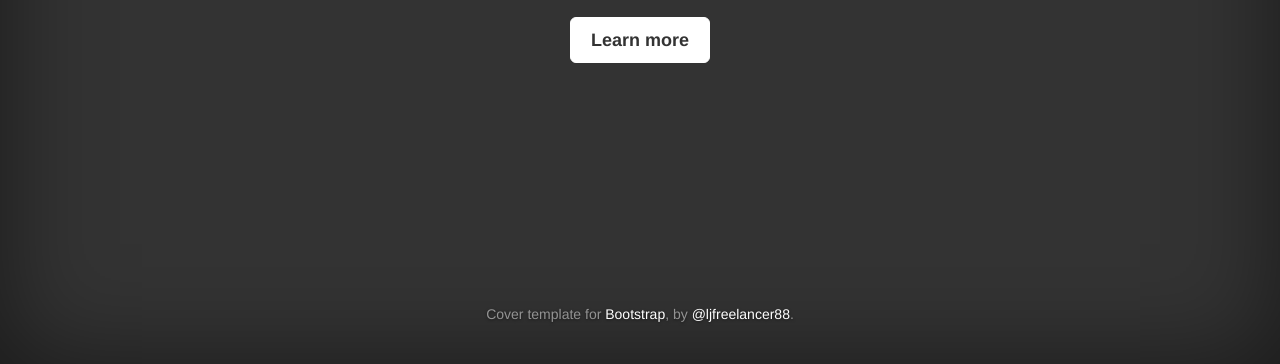
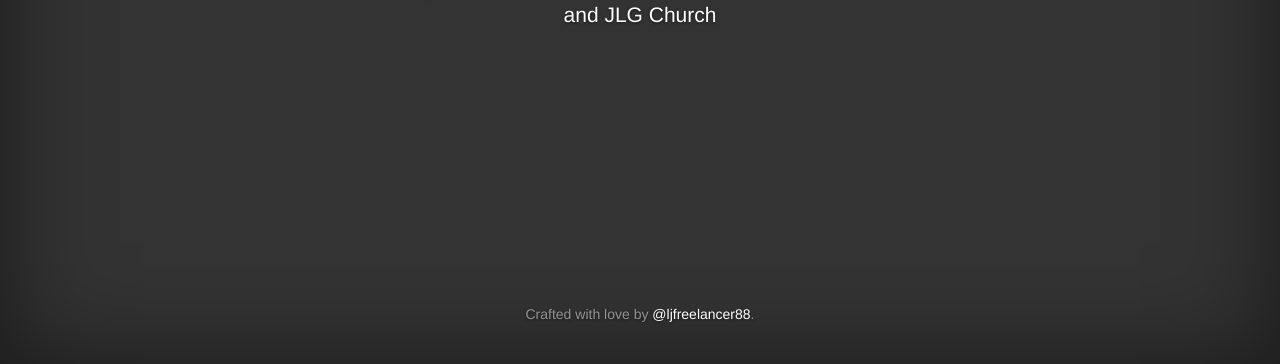
Before and after one commit to ljfreelancer88/ljfreelancer88.github.io, a plain HTML site: page index.html in a window 1280 px wide. Shown: the part 436-800 px from the top of the page. Drawn offline with nearby package versions, Linux system fonts and the light colour scheme.

Commit message:
Update index.html

```diff
--- a/index.html
+++ b/index.html
@@ -39,14 +39,11 @@
           <div class="inner cover">
             <h2 class="cover-heading">Jake Pucan</h2>
             <p class="lead">I design and build website and software. I&#39;m working on <a href="https://fullandempty.space" title="Full and Empty">Fullandempty</a>, <a href="https://tipstricksforgeeks.com" title="Tips, Tricks for Geeks">Tipstricksforgeeks</a>, <a href="http://philmarkethub.com" title="Philippine market hub">Philmarkethub</a>, <a href="https://kristiyanoako.com" title="Kristiyano ako">Kristiyano ako</a>, <a href="https://goo.gl/1Jq9Ee" title="Boogle">Boogle</a>, <a href="https://whoosh3d.com" title="Whoosh3D">Whoosh3D</a>, and <a href="http://jlgchurch.com" title="JLG Church">JLG Church</a></p>
-            <p class="lead">
-              <a href="./jake_files/jake.html" class="btn btn-lg btn-default">Learn more</a>
-            </p>
           </div>
 
           <div class="mastfoot">
             <div class="inner">
-              <p>Cover template for <a href="http://getbootstrap.com/">Bootstrap</a>, by <a href="https://twitter.com/ljfreelancer88">@ljfreelancer88</a>.</p>
+              <p>Crafted with love by <a href="https://twitter.com/ljfreelancer88">@ljfreelancer88</a>.</p>
             </div>
           </div>
 
```
